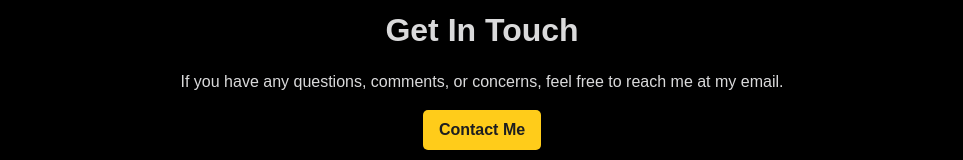
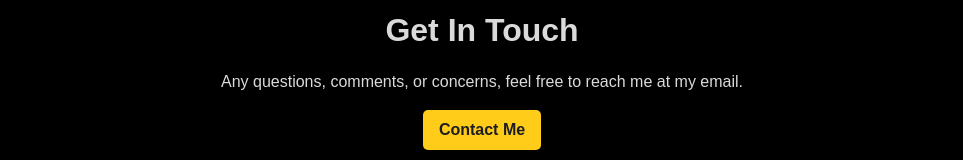
Before and after one commit to ivantlaseca/ivantlaseca.github.io, a Next.js app: page / in a window 1280 px wide. Shown: the part 2574-2734 px from the top of the page, without its empty margins (158-1121 px from the left). Built offline with nearby package versions, Linux system fonts and the light colour scheme.

Commit message:
Fix Contact description

```diff
--- a/src/app/components/Contact.jsx
+++ b/src/app/components/Contact.jsx
@@ -4,7 +4,7 @@ const Contact = () => {
     return (
         <div className="contact-container">
             <h2>Get In Touch</h2>
-            <p>If you have any questions, comments, or concerns, feel free to reach me at my email.</p>
+            <p>Any questions, comments, or concerns, feel free to reach me at my email.</p>
             <a href="mailto:ivantlasecaes@gmail.com" className='cta-btn'>Contact Me</a>
         </div>
     )
```
